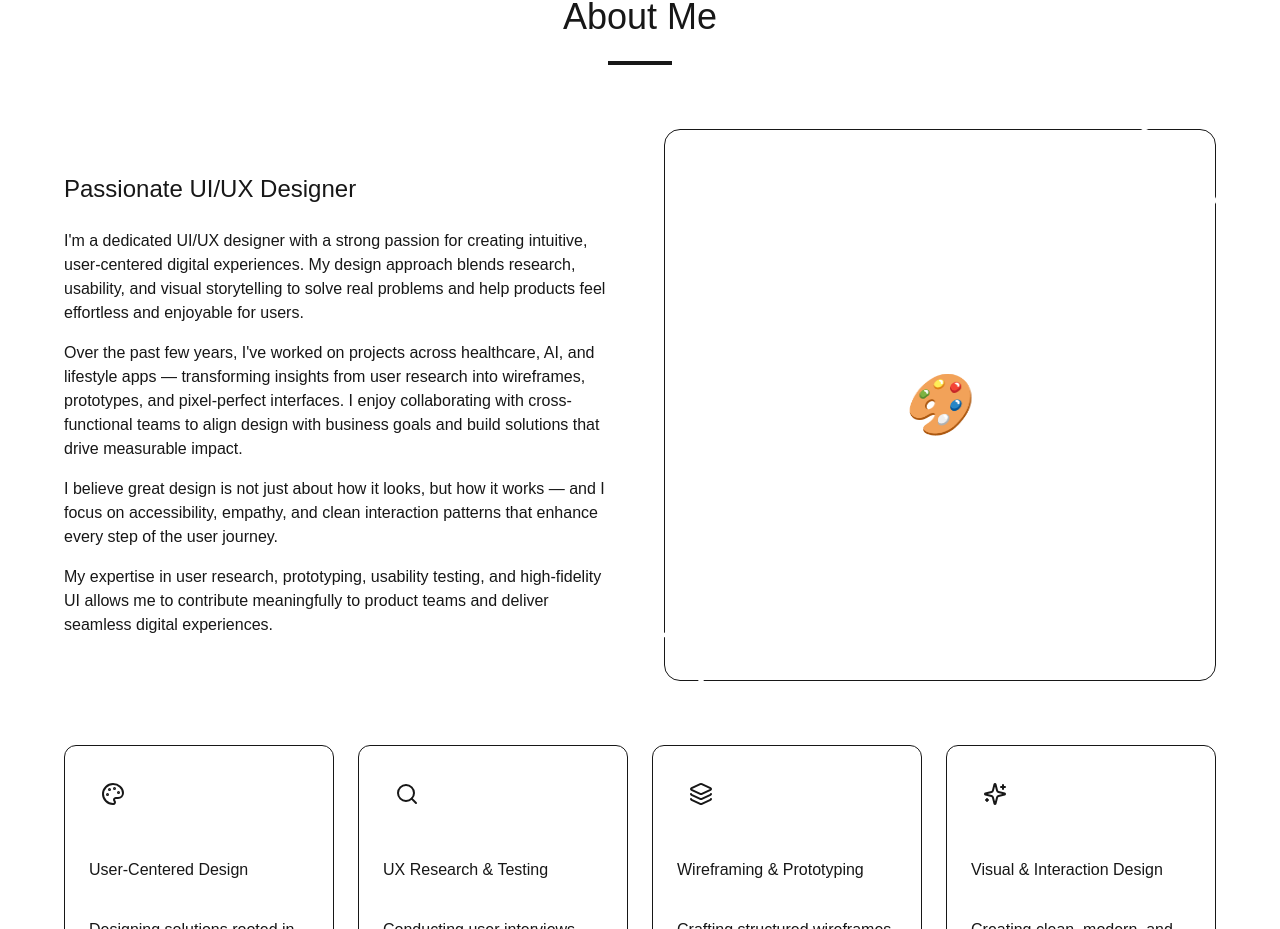
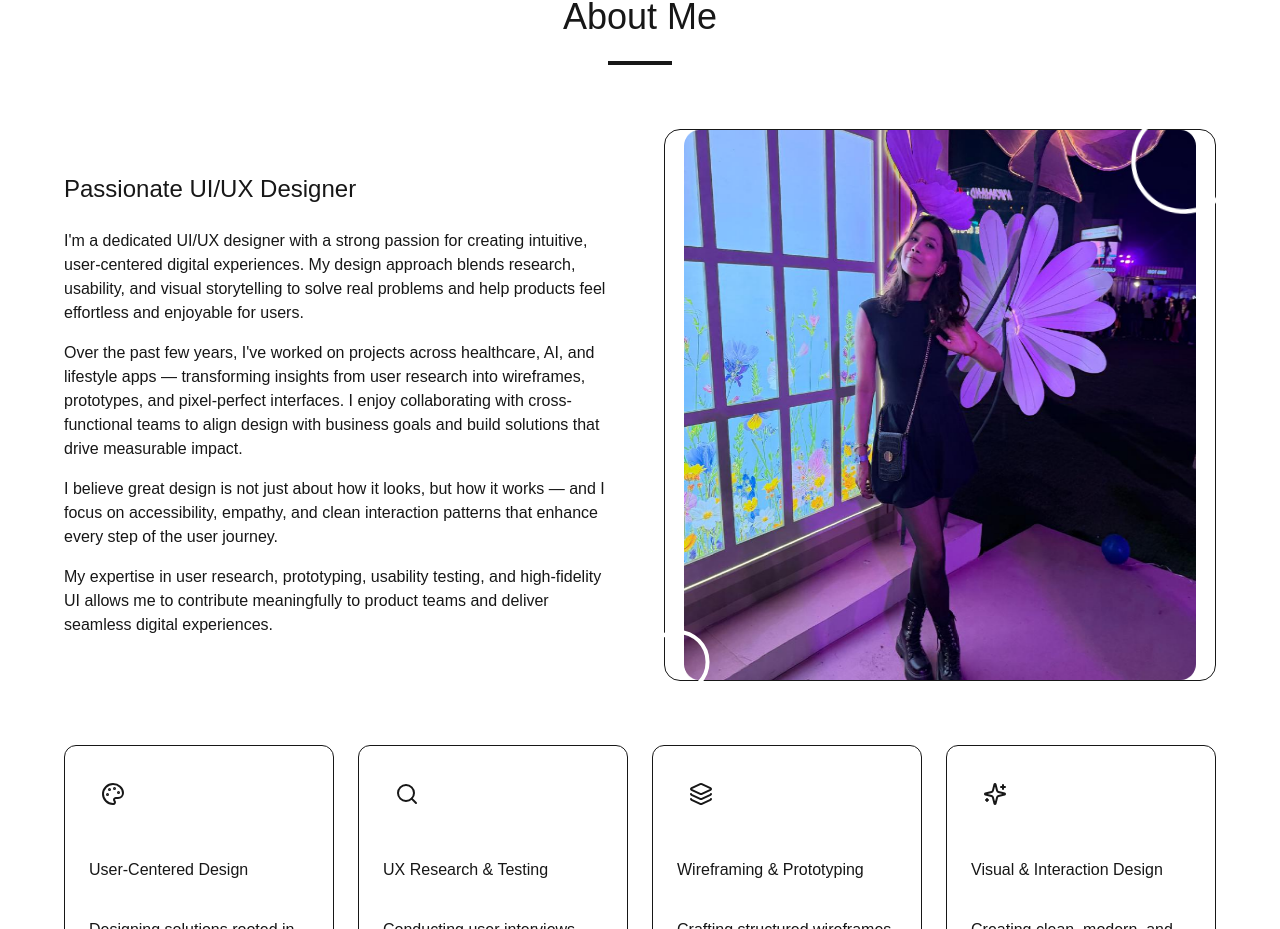
Before and after one commit to Piyush023/UI_Portfolio, a Next.js app: page / in a window 1280 px wide. Shown: the part 899-1828 px from the top of the page. Built offline with nearby package versions, Linux system fonts and the light colour scheme.

Commit message:
Image Added.

```diff
--- a/src/app/components/AboutSection.tsx
+++ b/src/app/components/AboutSection.tsx
@@ -2,6 +2,7 @@ import React from 'react';
 import { motion } from 'framer-motion';
 import { Palette, Search, Layers, Sparkles } from 'lucide-react';
 import { Card } from './ui/card';
+import Image from 'next/image';
 
 export const AboutSection: React.FC = () => {
   const highlights = [
@@ -71,16 +72,30 @@ export const AboutSection: React.FC = () => {
             <h3 className='text-2xl mb-6'>Passionate UI/UX Designer</h3>
             <div className='space-y-4 text-muted-foreground'>
               <p>
-                I&apos;m a dedicated UI/UX designer with a strong passion for creating intuitive, user-centered digital experiences. My design approach blends research, usability, and visual storytelling to solve real problems and help products feel effortless and enjoyable for users.
+                I&apos;m a dedicated UI/UX designer with a strong passion for
+                creating intuitive, user-centered digital experiences. My design
+                approach blends research, usability, and visual storytelling to
+                solve real problems and help products feel effortless and
+                enjoyable for users.
               </p>
               <p>
-                Over the past few years, I&apos;ve worked on projects across healthcare, AI, and lifestyle apps — transforming insights from user research into wireframes, prototypes, and pixel-perfect interfaces. I enjoy collaborating with cross-functional teams to align design with business goals and build solutions that drive measurable impact.
+                Over the past few years, I&apos;ve worked on projects across
+                healthcare, AI, and lifestyle apps — transforming insights from
+                user research into wireframes, prototypes, and pixel-perfect
+                interfaces. I enjoy collaborating with cross-functional teams to
+                align design with business goals and build solutions that drive
+                measurable impact.
               </p>
               <p>
-                I believe great design is not just about how it looks, but how it works — and I focus on accessibility, empathy, and clean interaction patterns that enhance every step of the user journey.
+                I believe great design is not just about how it looks, but how
+                it works — and I focus on accessibility, empathy, and clean
+                interaction patterns that enhance every step of the user
+                journey.
               </p>
               <p>
-                My expertise in user research, prototyping, usability testing, and high-fidelity UI allows me to contribute meaningfully to product teams and deliver seamless digital experiences.
+                My expertise in user research, prototyping, usability testing,
+                and high-fidelity UI allows me to contribute meaningfully to
+                product teams and deliver seamless digital experiences.
               </p>
             </div>
           </motion.div>
@@ -92,9 +107,9 @@ export const AboutSection: React.FC = () => {
             transition={{ duration: 0.8 }}
             viewport={{ once: true, margin: '-100px' }}
           >
-            <div className='aspect-square bg-gradient-to-br from-muted/20 to-muted/5 rounded-2xl border border-border/50 flex items-center justify-center'>
+            <div className='aspect-square bg-gradient-to-br from-muted/20 to-muted/5 rounded-2xl border border-border/50 relative overflow-hidden'>
               <motion.div
-                className='text-6xl'
+                className='relative w-full h-full'
                 animate={{
                   rotateY: [0, 360],
                 }}
@@ -104,7 +119,12 @@ export const AboutSection: React.FC = () => {
                   ease: 'linear',
                 }}
               >
-                🎨
+                <Image
+                  src='/f0337069-ee9e-4b15-8c6c-4dbd2c6c7b77.JPG'
+                  alt='About'
+                  fill
+                  className='object-cover rounded-2xl'
+                />
               </motion.div>
             </div>
             <motion.div
```
Also changed, not shown: public/f0337069-ee9e-4b15-8c6c-4dbd2c6c7b77.JPG (added).
